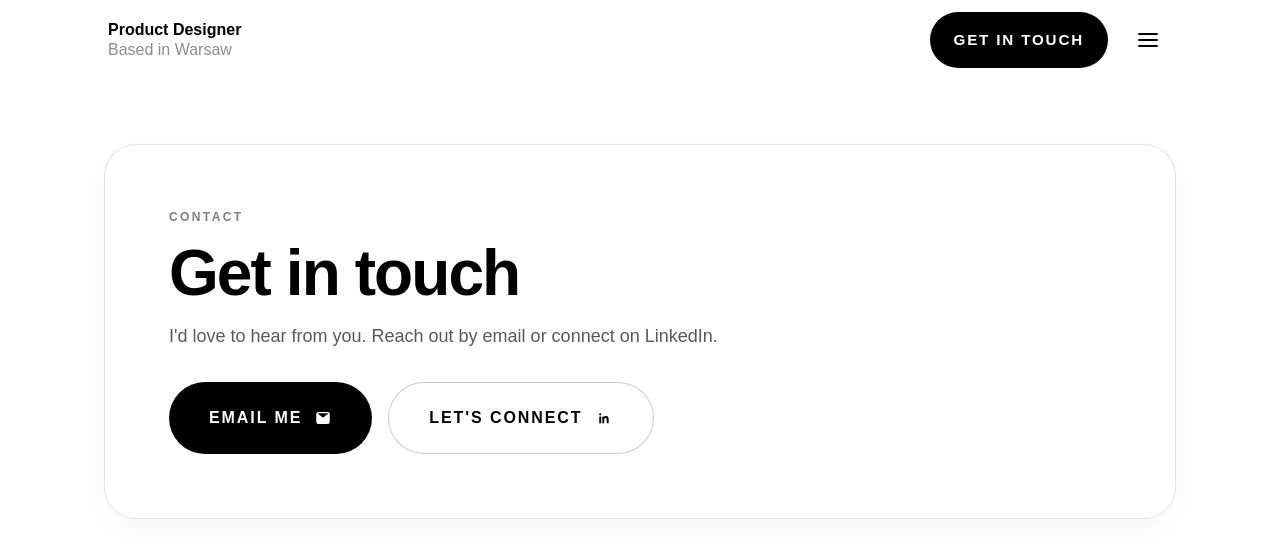
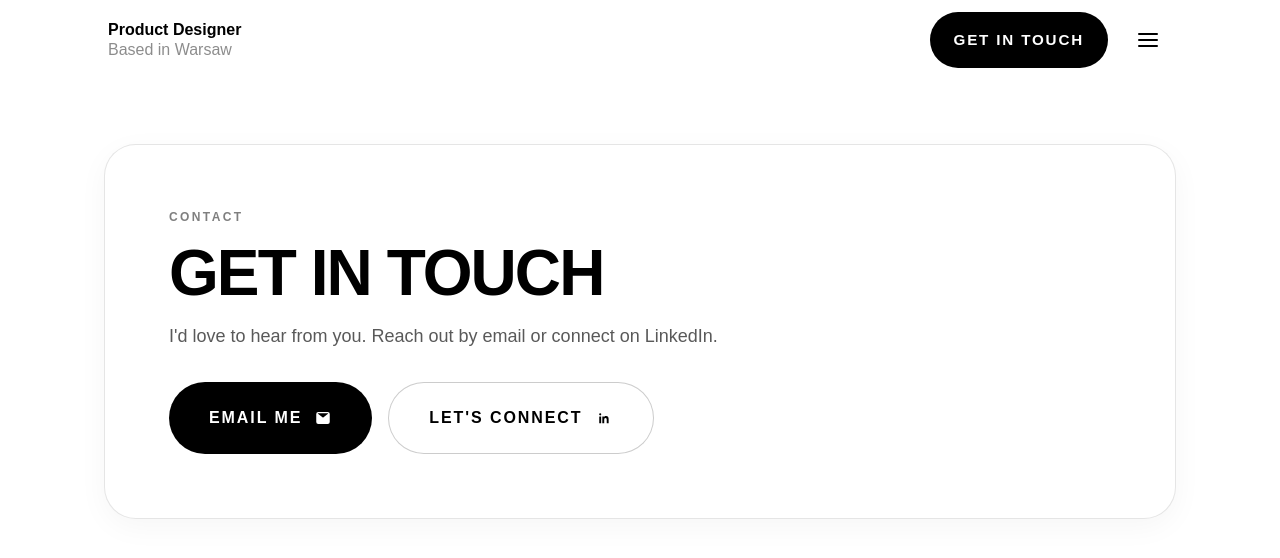
Before and after one commit to jzakrz/jakub-portfolio, a Next.js app: page /get-in-touch in a window 1280 px wide. Shown: the top 558 px of the page. Built offline with nearby package versions, Linux system fonts and the light colour scheme.

Commit message:
Uppercase get-in-touch title text

```diff
--- a/app/get-in-touch/page.tsx
+++ b/app/get-in-touch/page.tsx
@@ -13,8 +13,8 @@ export default function GetInTouchPage() {
             Contact
           </p>
 
-          <h1 className="mt-4 text-[clamp(2.3rem,5vw,4.4rem)] font-semibold leading-[1.02] tracking-[-0.03em] text-black">
-            Get in touch
+          <h1 className="mt-4 text-[clamp(2.3rem,5vw,4.4rem)] font-semibold uppercase leading-[1.02] tracking-[-0.03em] text-black">
+            GET IN TOUCH
           </h1>
 
           <p className="mt-4 max-w-2xl text-base text-black/65 sm:text-lg">
```
